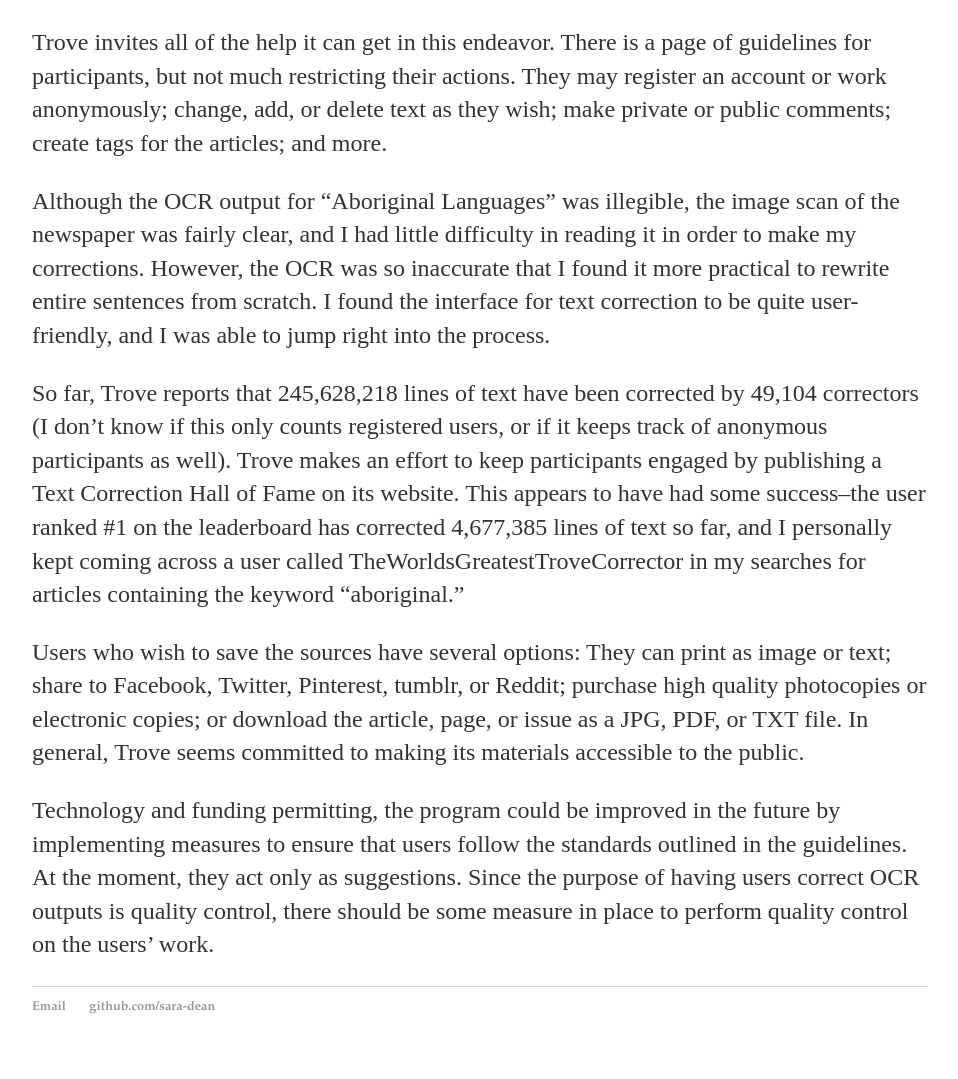
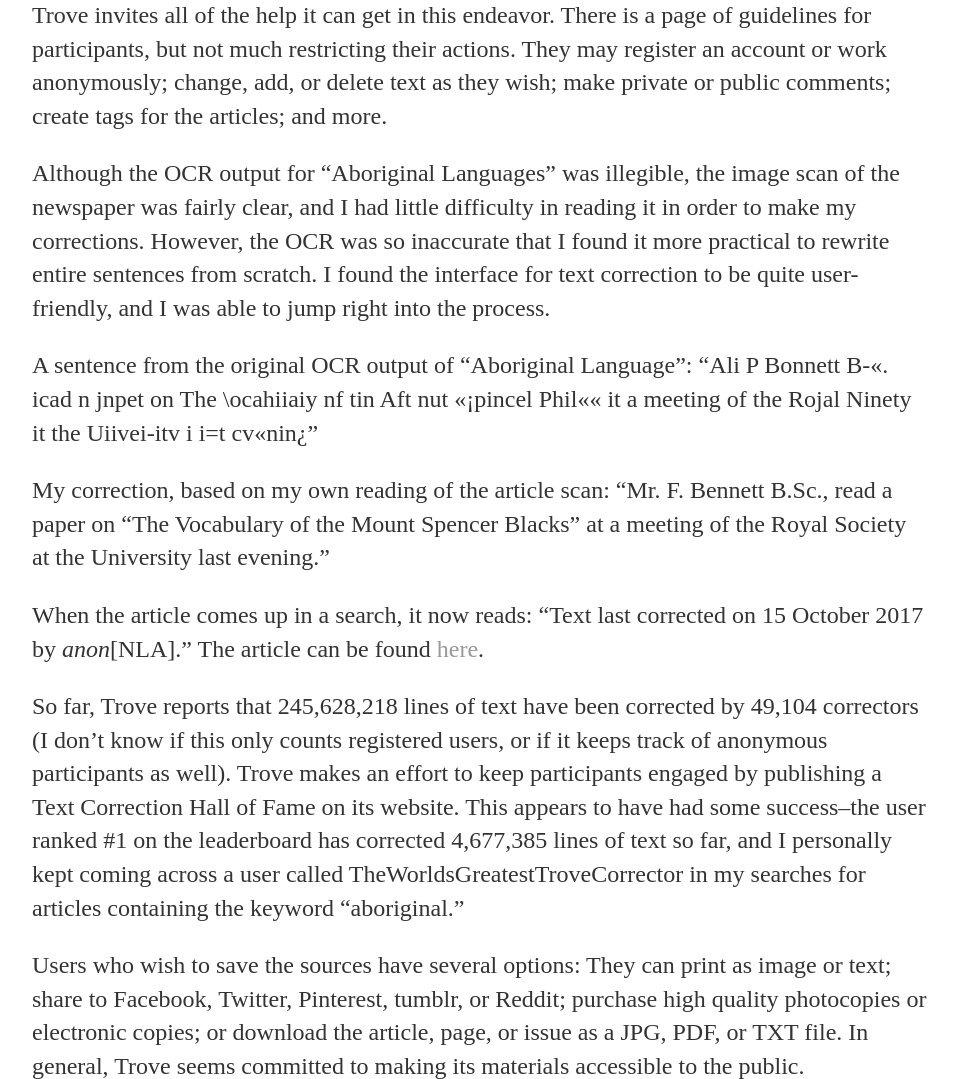
Before and after one commit to sara-dean/sara-dean.github.io, a Jekyll site: the page built from _posts/2017-10-14-Trove-crowdsourcing.md, in a window 1280 px wide and 1400 px high, scrolled down 1004 px. Shown: the part 321-1400 px from the top of the window, without its empty margins (160-1118 px from the left). Built offline with Jekyll 4.4.1, drawn with Linux system fonts in a browser that asks for light colours; some of the changed text lies outside the part shown.

Commit message:
Update 2017-10-14-Trove-crowdsourcing.md

```diff
--- a/_posts/2017-10-14-Trove-crowdsourcing.md
+++ b/_posts/2017-10-14-Trove-crowdsourcing.md
@@ -9,13 +9,20 @@
 
 The National Library of Australia (NLA) has attempted to deal with this issue through crowdsourcing. Through its online repository, Trove, NLA encourages users to supply the time and labor needed to check OCR outputs on digitized newspapers from the 1800s to the present. A quick glance through these newspapers demonstrates the need for this program; some OCR outputs, like the one for an article called "Aboriginal Languages" in the 27 August 1918 edition of the Brisbane Courier, are mostly unintelligible.
 
-<img src="https://preview.ibb.co/iowmDw/Trove01.png">
-
-Trove's OCR correction interface with the unaltered text of "Aboriginal Languages."
+<div id="images">
+        <img src="https://preview.ibb.co/iowmDw/Trove01.png">
+        <div class="caption">Trove's OCR correction interface with the uncorrected text of "Aboriginal Language." Users can rotate and zoom in and out on the article, and they can correct the text output by clicking on it directly. The sidebar to the left gives users more options.</div>
+   </div>
 
 Trove invites all of the help it can get in this endeavor. There is a page of guidelines for participants, but not much restricting their actions. They may register an account or work anonymously; change, add, or delete text as they wish; make private or public comments; create tags for the articles; and more.
 
 Although the OCR output for "Aboriginal Languages" was illegible, the image scan of the newspaper was fairly clear, and I had little difficulty in reading it in order to make my corrections. However, the OCR was so inaccurate that I found it more practical to rewrite entire sentences from scratch. I found the interface for text correction to be quite user-friendly, and I was able to jump right into the process.
+
+A sentence from the original OCR output of "Aboriginal Language": "Ali P Bonnett B-«. icad n jnpet on The \ocahiiaiy nf tin Aft nut «¡pincel Phil«« it a meeting of the Rojal Ninety it the Uiivei-itv i i=t cv«nin¿"
+
+My correction, based on my own reading of the article scan: "Mr. F. Bennett B.Sc., read a paper on "The Vocabulary of the Mount Spencer Blacks" at a meeting of the Royal Society at the University last evening."
+
+When the article comes up in a search, it now reads: "Text last corrected on 15 October 2017 by *anon*[NLA]." The article can be found <a href="http://nla.gov.au/nla.news-article20269376">here</a>.
 
 So far, Trove reports that 245,628,218 lines of text have been corrected by 49,104 correctors (I don't know if this only counts registered users, or if it keeps track of anonymous participants as well). Trove makes an effort to keep participants engaged by publishing a Text Correction Hall of Fame on its website. This appears to have had some success--the user ranked #1 on the leaderboard has corrected 4,677,385 lines of text so far, and I personally kept coming across a user called TheWorldsGreatestTroveCorrector in my searches for articles containing the keyword "aboriginal."
 
```
